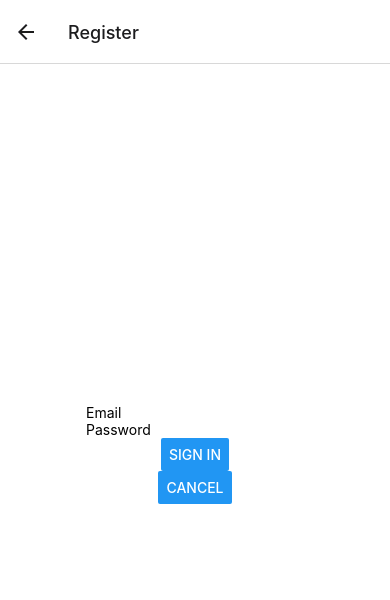
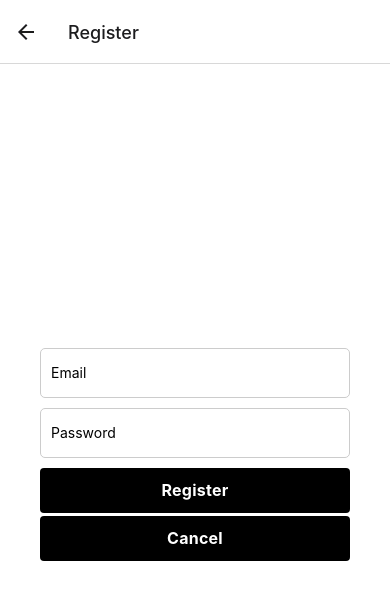
Before and after one commit to n-e-t-a-n/DormIt, a React Native app: screen /Register in a window 390 px wide. Shown: the top 600 px of the page. Built offline with nearby package versions, Linux system fonts and the light colour scheme.

Commit message:
[Feat][Nathan] Added temporary styling for login and register screens

```diff
--- a/src/screens/Login.js
+++ b/src/screens/Login.js
@@ -3,8 +3,9 @@ import { auth } from '../../config/firebase';
 import { signInWithEmailAndPassword } from 'firebase/auth';
 import { StyleSheet,
          View,
+         Text,
          TextInput,
-         Button } from 'react-native';
+         Pressable } from 'react-native';
 
 export default function Login({ navigation }) {
   const [email, setEmail] = useState('');
@@ -25,16 +26,25 @@ export default function Login({ navigation }) {
   return (
     <View style={styles.container}>
       <TextInput
+        style={styles.input}
         placeholder="Email"
         onChangeText={(text) => {setEmail(text)}}
       />
+
       <TextInput
+        style={styles.input}
         placeholder="Password"
         secureTextEntry
         onChangeText={(text) => {setPassword(text)}}
       />
-      <Button title="Login" onPress={handleLogin} />
-      <Button title="Register" onPress={() => navigation.navigate("Register")} />
+
+      <Pressable style={[styles.button, styles.loginButton]} onPress={handleLogin}>
+        <Text style={styles.text}>Login</Text>
+      </Pressable>
+
+      <Pressable style={[styles.button, styles.registerButton]} onPress={() => navigation.navigate("Register")}>
+        <Text style={styles.text}>Register</Text>
+      </Pressable>
     </View>
   );
 }
@@ -43,7 +53,39 @@ const styles = StyleSheet.create({
   container: {
     flex: 1,
     backgroundColor: '#fff',
+    justifyContent: 'center',
+    paddingHorizontal: 40,
+  },
+  input: {
+    height: 50,
+    width: '100%',
+    marginBottom: 10,
+    borderWidth: 1,
+    borderColor: '#ccc',
+    borderRadius: 5,
+    paddingHorizontal: 10,
+  },
+  button: {
     alignItems: 'center',
     justifyContent: 'center',
+    paddingVertical: 12,
+    paddingHorizontal: 32,
+    borderRadius: 4,
+    elevation: 3,
+  },
+  loginButton : {
+    marginBottom: 5,
+    backgroundColor: '#000000',
+    marginBottom: 3,
+  },
+  registerButton : {
+    backgroundColor: '#000000',
+  },
+  text: {
+    fontSize: 16,
+    lineHeight: 21,
+    fontWeight: 'bold',
+    letterSpacing: 0.25,
+    color: 'white',
   },
 });
--- a/src/screens/Register.js
+++ b/src/screens/Register.js
@@ -3,8 +3,9 @@ import { auth } from '../../config/firebase';
 import { createUserWithEmailAndPassword } from 'firebase/auth';
 import { StyleSheet,
          View,
+         Text,
          TextInput,
-         Button,
+         Pressable,
          ToastAndroid } from 'react-native';
 
 export default function Login({ navigation }) {
@@ -38,16 +39,23 @@ export default function Login({ navigation }) {
   return (
     <View style={styles.container}>
       <TextInput
+        style={styles.input}
         placeholder="Email"
         onChangeText={(text) => setEmail(text)}
       />
       <TextInput
+        style={styles.input}
         placeholder="Password"
         secureTextEntry
         onChangeText={(text) => setPassword(text)}
       />
-      <Button title="Sign In" onPress={handleRegister} />
-      <Button title="Cancel" onPress={() => navigation.goBack()} />
+      <Pressable style={[styles.button, styles.registerButton]} onPress={handleRegister}>
+        <Text style={styles.text}>Register</Text>
+      </Pressable>
+
+      <Pressable style={[styles.button, styles.cancelButton]} onPress={() => navigation.goBack()}>
+        <Text style={styles.text}>Cancel</Text>
+      </Pressable>
     </View>
   );
 }
@@ -56,7 +64,39 @@ const styles = StyleSheet.create({
   container: {
     flex: 1,
     backgroundColor: '#fff',
+    justifyContent: 'center',
+    paddingHorizontal: 40,
+  },
+  input: {
+    height: 50,
+    width: '100%',
+    marginBottom: 10,
+    borderWidth: 1,
+    borderColor: '#ccc',
+    borderRadius: 5,
+    paddingHorizontal: 10,
+  },
+  button: {
     alignItems: 'center',
     justifyContent: 'center',
+    paddingVertical: 12,
+    paddingHorizontal: 32,
+    borderRadius: 4,
+    elevation: 3,
+  },
+  registerButton : {
+    marginBottom: 5,
+    backgroundColor: '#000000',
+    marginBottom: 3,
+  },
+  cancelButton : {
+    backgroundColor: '#000000',
+  },
+  text: {
+    fontSize: 16,
+    lineHeight: 21,
+    fontWeight: 'bold',
+    letterSpacing: 0.25,
+    color: 'white',
   },
 });
```
